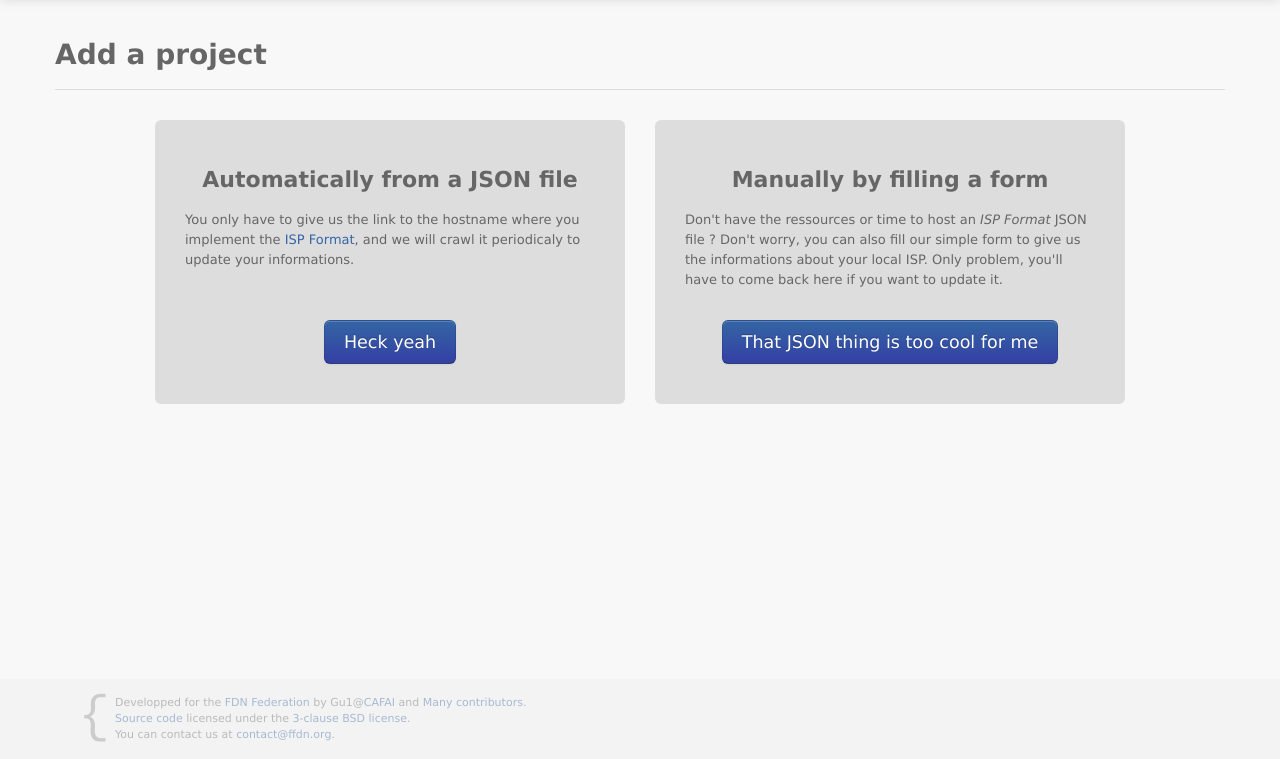
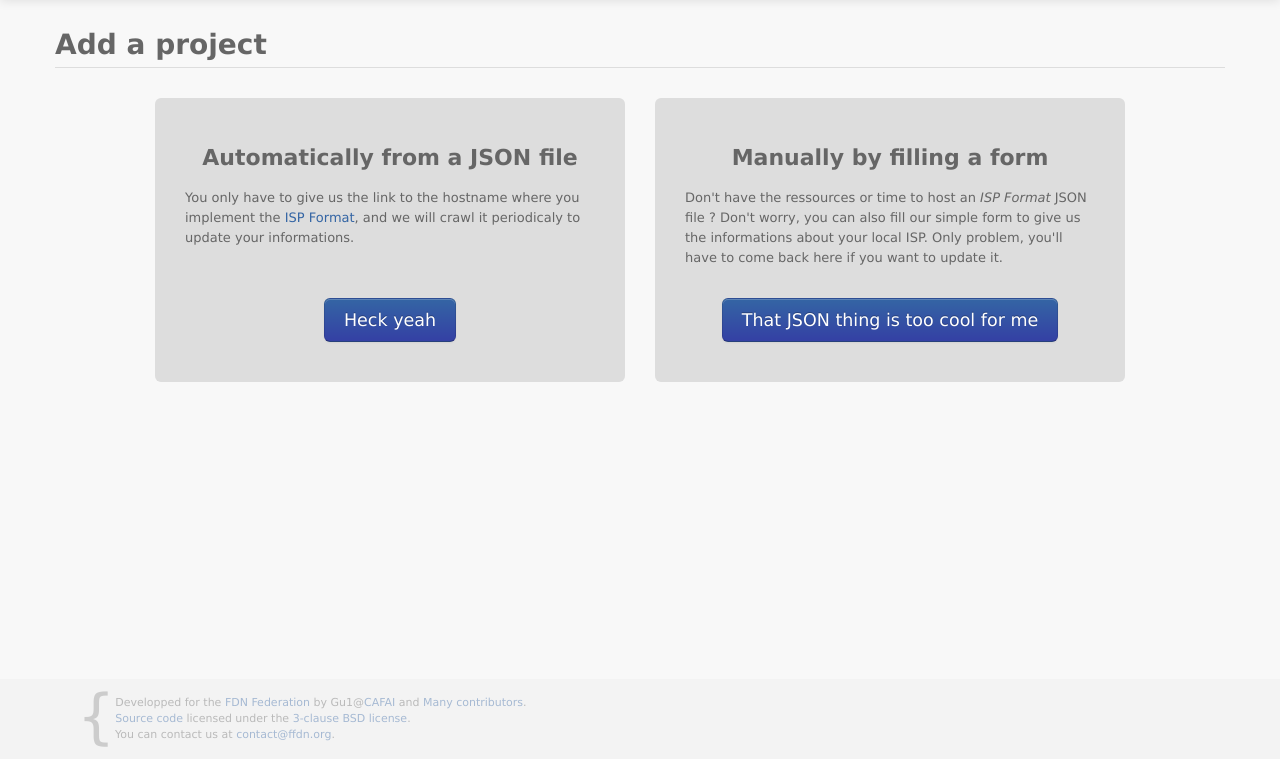
Before and after one commit to Psycojoker/ffdn-db, a Python web app: template ffdnispdb/templates/add_project.html in a window 1280 px wide. Shown: the part 41-800 px from the top of the page. Run offline with Jinja, Linux system fonts and the light colour scheme; the template is opened without the code that fills it, so the values that code supplies are empty.

Commit message:
Remove the Inconsolata webfont: rendering is too bad...
Use DejaVu for the footer bracket and pre#validator

```diff
--- a/ffdnispdb/static/css/style.css
+++ b/ffdnispdb/static/css/style.css
@@ -9,17 +9,6 @@
     src: url('../fonts/ffdn.eot?#iefix') format('embedded-opentype'),
          url('../fonts/ffdn.woff') format('woff'),
          url('../fonts/ffdn.ttf') format('truetype');
-    font-weight: normal;
-    font-style: normal;
-}
-
-@font-face {
-    font-family: 'Inconsolata';
-    src: local('Inconsolata');
-    src: url('../fonts/inconsolata.eot');
-    src: url('../fonts/inconsolata.eot?#iefix') format('embedded-opentype'),
-         url('../fonts/inconsolata.woff') format('woff'),
-         url('../fonts/inconsolata.ttf') format('truetype');
     font-weight: normal;
     font-style: normal;
 }
@@ -223,10 +212,10 @@ footer {
 
 footer .bracket:before {
     content: '{';
-    font-family: Inconsolata;
+    font-family: "DejaVu Sans";
     font-size: 60px;
     float: left;
-    margin: 8px 0 0 26px;
+    margin: 11px 0 0 22px;
     color: #cccccc;
     transition-duration: 300ms;
 }
@@ -275,10 +264,10 @@ footer:hover p {
 
 #main-container .page-header {
     margin-top: 0;
-    padding-bottom: 4px;
+    padding-bottom: 2px;
 }
 
-#main-container .page-header h3 {
+#main-container .page-header h2 {
     margin: 0;
     display: inline;
 }
@@ -397,8 +386,7 @@ pre#validator {
     height: 500px;
     background-color: white;
     overflow-x: auto;
-    font-family: inconsolata, monospace;
-    font-size: 13px;
+    font-size: 12px;
     background-color: #333333;
     color: #ffffff;
 }
```
Also changed, not shown: ffdnispdb/static/fonts/inconsolata.ttf (deleted), ffdnispdb/static/fonts/inconsolata.woff (deleted), 1 other file.
